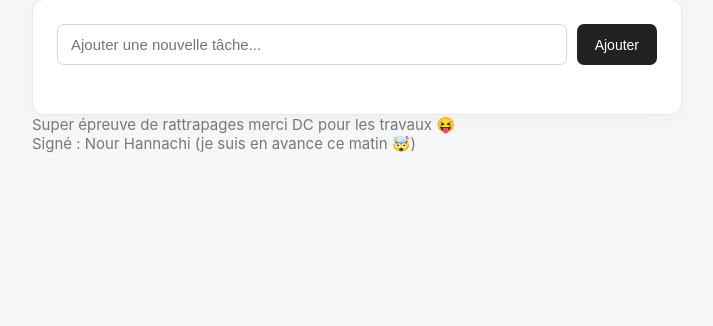
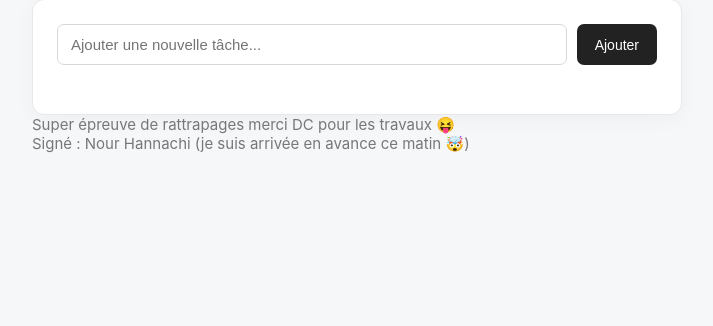
Before and after one commit to nourhnn/todo-django, a Django app: page / in a window 1280 px wide. Shown: the part 186-512 px from the top of the page, without its empty margins (283-996 px from the left). Run offline with Django 5.2, Linux system fonts and the light colour scheme; data that the repository does not hold is empty.

Commit message:
modif Django TypeScript todo list

```diff
--- a/tasks/templates/tasks/index.html
+++ b/tasks/templates/tasks/index.html
@@ -304,7 +304,7 @@
             Super épreuve de rattrapages merci DC pour les travaux 😝
             </p>
             <p class="subtitle">
-                Signé : Nour Hannachi (je suis en avance ce matin 🤯)
+                Signé : Nour Hannachi (je suis arrivée en avance ce matin 🤯)
             </p>
         </footer>
 
```
